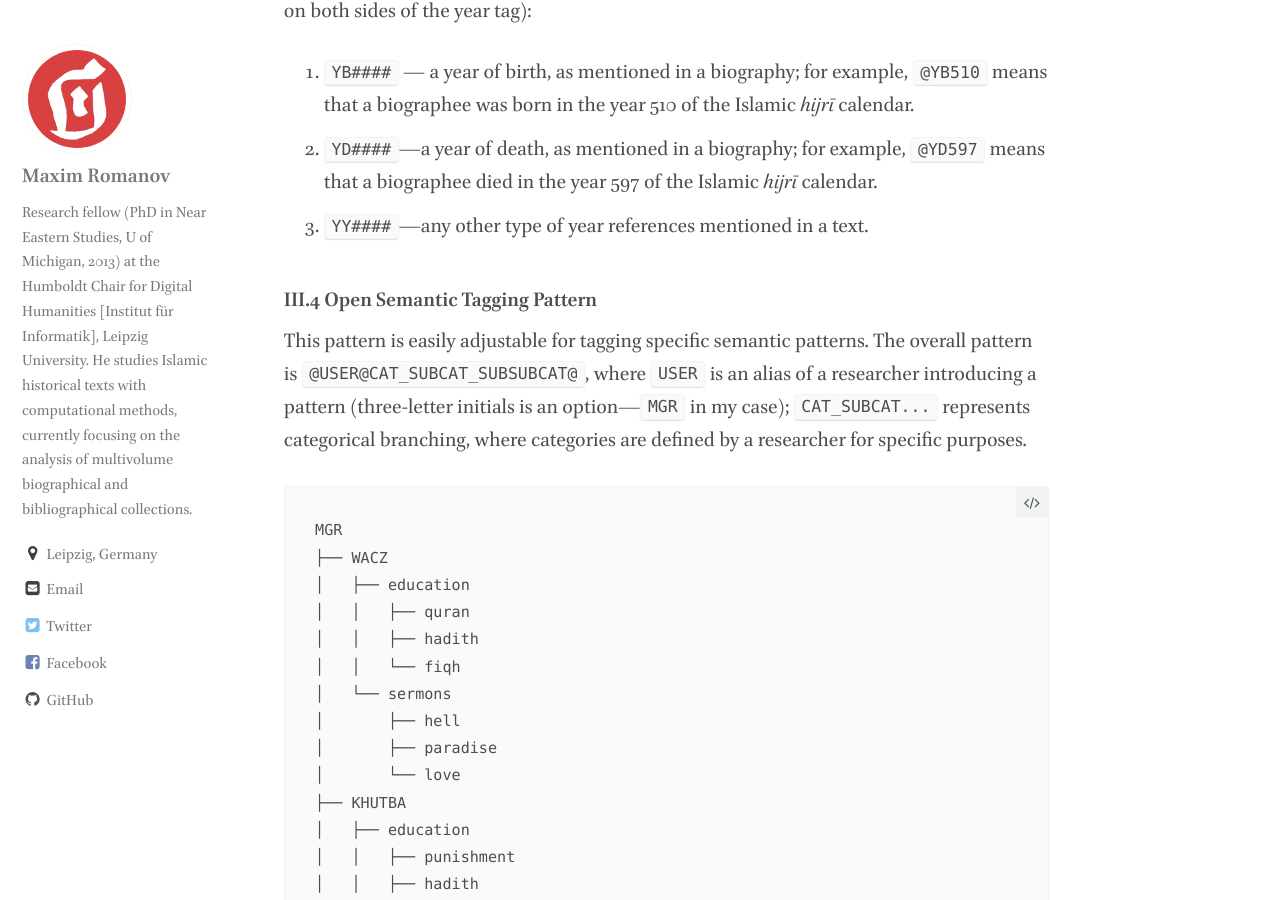
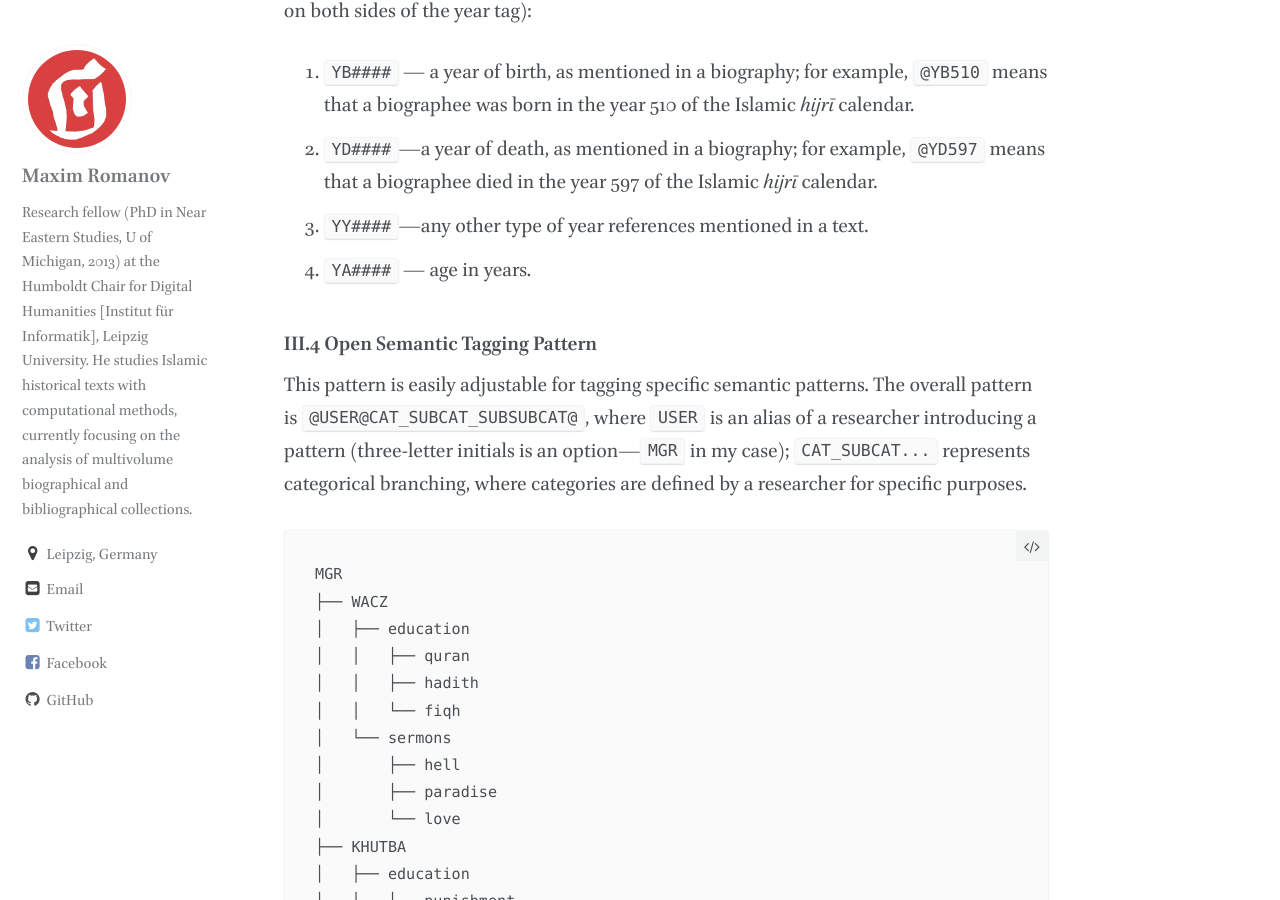
Before and after one commit to fauh45/alraqmiyyat.github.io, a Jekyll site: the page built from _pages/mARkdown.md, in a window 1280 px wide and 900 px high, scrolled down 17965 px. Built offline with Jekyll 4.4.1, drawn with Linux system fonts in a browser that asks for light colours; some web fonts are replaced; comment, search, counter and statistics services are not loaded.

Commit message:
New pattern: @YA#### --- age in years

```diff
--- a/_pages/mARkdown.md
+++ b/_pages/mARkdown.md
@@ -389,9 +389,10 @@ All tags have similar structure `@` + `CODE` + two numbers. `CODE`s have two var
 
 Years AH can be tagged in the following manner (where `#` is a digit; there must be spaces on both sides of the year tag):
 
-1. `YB####` — a year of birth, as mentioned in a biography; for example, `@YB510` means that a biographee was born in the year 510 of the Islamic *hijrī* calendar.
+2. `YB####` — a year of birth, as mentioned in a biography; for example, `@YB510` means that a biographee was born in the year 510 of the Islamic *hijrī* calendar.
 2. `YD####`—a year of death, as mentioned in a biography; for example, `@YD597` means that a biographee died in the year 597 of the Islamic *hijrī* calendar.
 3. `YY####`—any other type of year references mentioned in a text.
+4. `YA####` — age in years.
 
 ### III.4 Open Semantic Tagging Pattern
 
```
